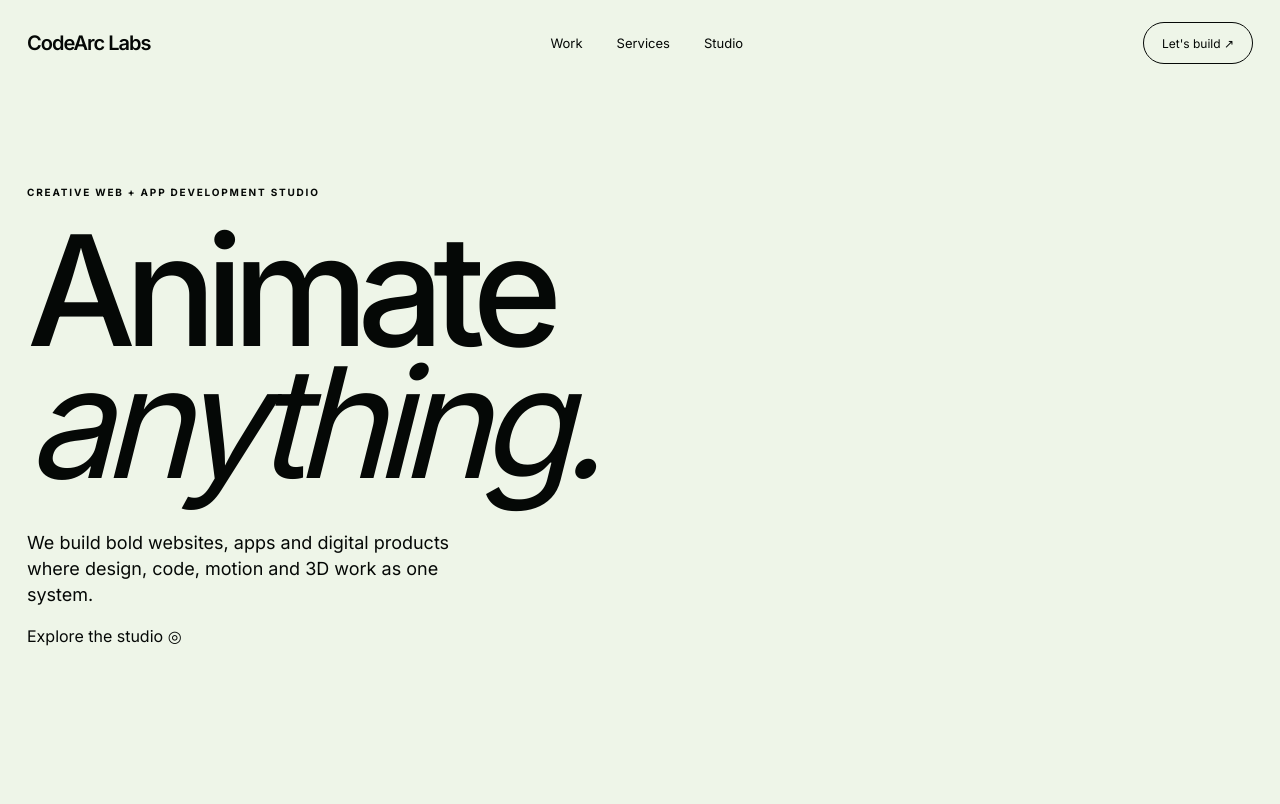
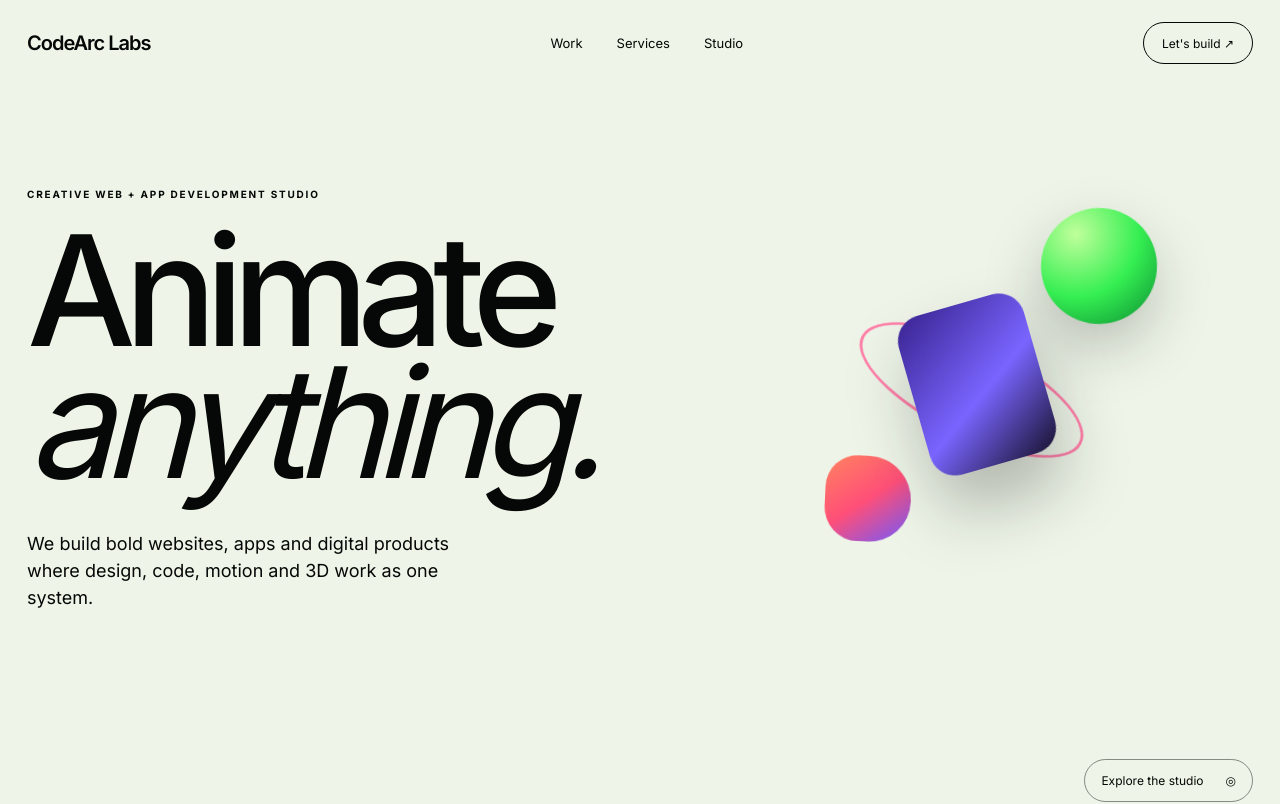
Before and after one commit to sarthak69I/test, a Next.js app: page / in a window 1280 px wide. Shown: the top 804 px of the page. Built offline with nearby package versions, Linux system fonts and the light colour scheme.

Commit message:
Load CodeArc 3D composition styles

```diff
--- a/app/globals.css
+++ b/app/globals.css
@@ -1,3 +1,5 @@
 @import url('https://fonts.googleapis.com/css2?family=Inter:wght@400;500;600;700&display=swap');
 @import './agency.css';
+@import './composition.css';
+@import './models.css';
 :root{--cream:#eef5e8;--ink:#050806;--lime:#5dff42;--purple:#6d5cff;--pink:#ff667e;--orange:#ff7048;--mx:0px;--my:0px;--rx:0deg;--ry:0deg}*{box-sizing:border-box}html{scroll-behavior:smooth;background:var(--ink)}body{margin:0;background:var(--cream);color:var(--ink);font-family:Inter,Arial,sans-serif;overflow-x:hidden}a{color:inherit;text-decoration:none}.shell{width:min(1380px,calc(100% - 54px));margin:auto}.nav{height:86px;display:flex;align-items:center;justify-content:space-between;position:relative;z-index:30}.logo{font-weight:600;font-size:20px;letter-spacing:-.05em}.navLinks{display:flex;gap:34px;font-size:13px}.pill{border:1.2px solid currentColor;border-radius:999px;display:inline-flex;align-items:center;justify-content:center;transition:.25s ease}.pill:hover{transform:translateY(-2px)}.mini{height:42px;padding:0 18px;font-size:12px}.eyebrow{font-size:10px;letter-spacing:.18em;font-weight:700}.dark{background:var(--ink);color:var(--cream)}.light{opacity:.58}.ghostPill{border:1px solid rgba(238,245,232,.45);border-radius:999px;padding:12px 15px 12px 18px;display:flex;gap:20px;align-items:center;font-size:12px}.ghostPill span{font-size:15px}@media(max-width:800px){.shell{width:min(100% - 26px,1380px)}.navLinks{display:none}.logo{font-size:18px}.mini{padding:0 13px}}
```
